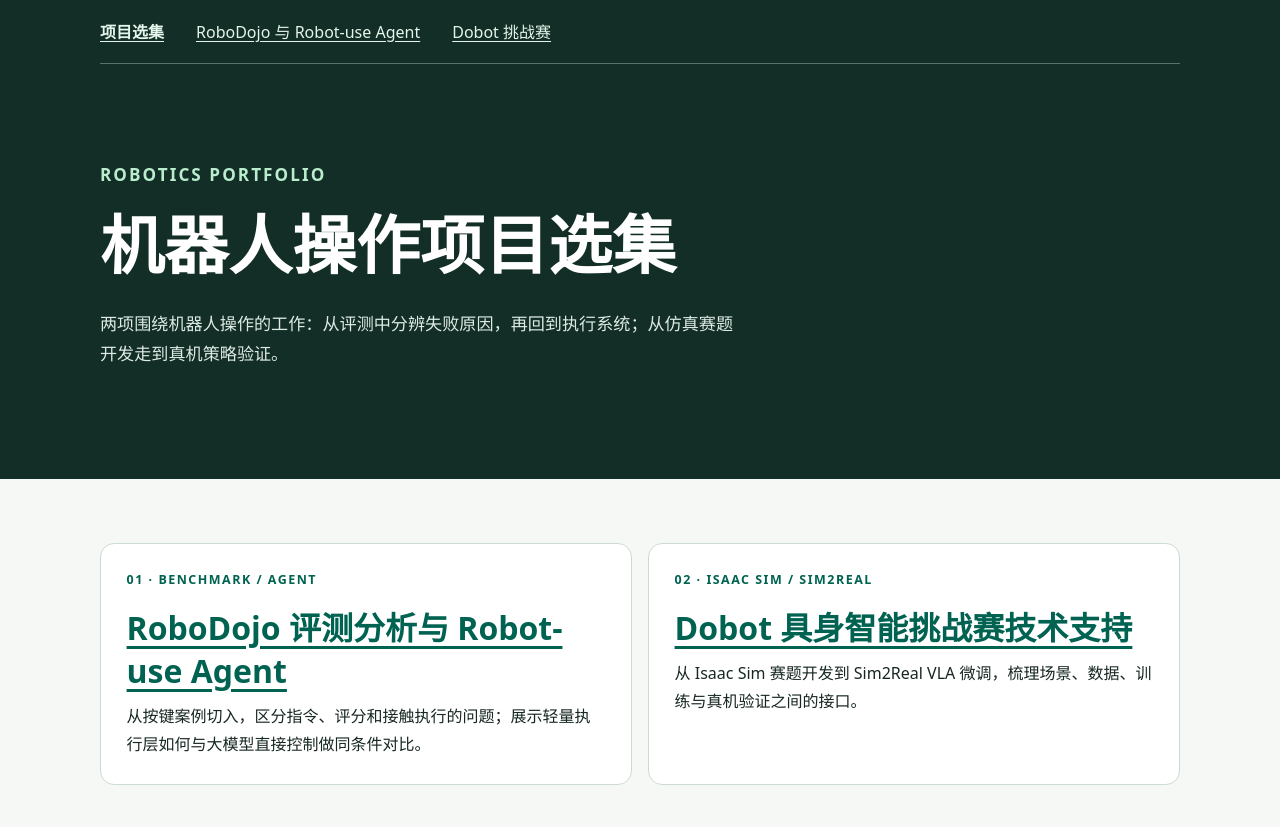
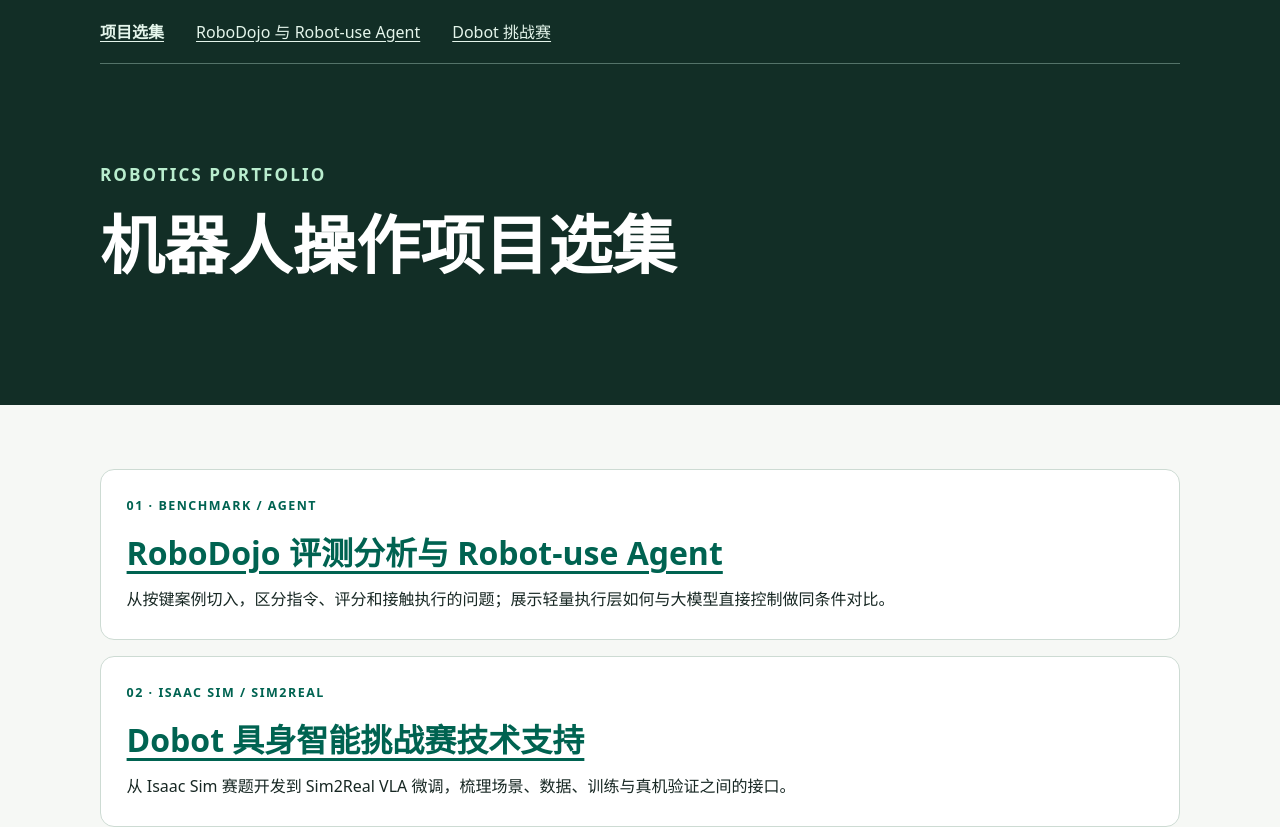
Before and after one commit to Y1feiYang/robotics-portfolio, a plain HTML site: page index.html in a window 1280 px wide. Shown: the top 827 px of the page. Drawn offline with Linux system fonts and the light colour scheme.

Commit message:
Simplify portfolio homepage and stack project cards

```diff
--- a/index.html
+++ b/index.html
@@ -8,8 +8,8 @@
 <link rel="stylesheet" href="style.css">
 </head>
 <body>
-<header><div class="wrap"><nav aria-label="作品导航"><a href="index.html" aria-current="page">项目选集</a><a href="robodojo-agent.html">RoboDojo 与 Robot-use Agent</a><a href="dobot-sim2real.html">Dobot 挑战赛</a></nav><div class="hero"><p class="eyebrow">Robotics portfolio</p><h1>机器人操作项目选集</h1><p>两项围绕机器人操作的工作：从评测中分辨失败原因，再回到执行系统；从仿真赛题开发走到真机策略验证。</p></div></div></header>
-<main class="wrap content"><div class="grid">
+<header><div class="wrap"><nav aria-label="作品导航"><a href="index.html" aria-current="page">项目选集</a><a href="robodojo-agent.html">RoboDojo 与 Robot-use Agent</a><a href="dobot-sim2real.html">Dobot 挑战赛</a></nav><div class="hero"><p class="eyebrow">Robotics portfolio</p><h1>机器人操作项目选集</h1></div></div></header>
+<main class="wrap content"><div class="grid" style="grid-template-columns: minmax(0, 1fr)">
 <article class="panel"><p class="eyebrow kicker">01 · Benchmark / Agent</p><h2><a href="robodojo-agent.html">RoboDojo 评测分析与 Robot-use Agent</a></h2><p>从按键案例切入，区分指令、评分和接触执行的问题；展示轻量执行层如何与大模型直接控制做同条件对比。</p></article>
 <article class="panel"><p class="eyebrow kicker">02 · Isaac Sim / Sim2Real</p><h2><a href="dobot-sim2real.html">Dobot 具身智能挑战赛技术支持</a></h2><p>从 Isaac Sim 赛题开发到 Sim2Real VLA 微调，梳理场景、数据、训练与真机验证之间的接口。</p></article>
 </div></main>
```
